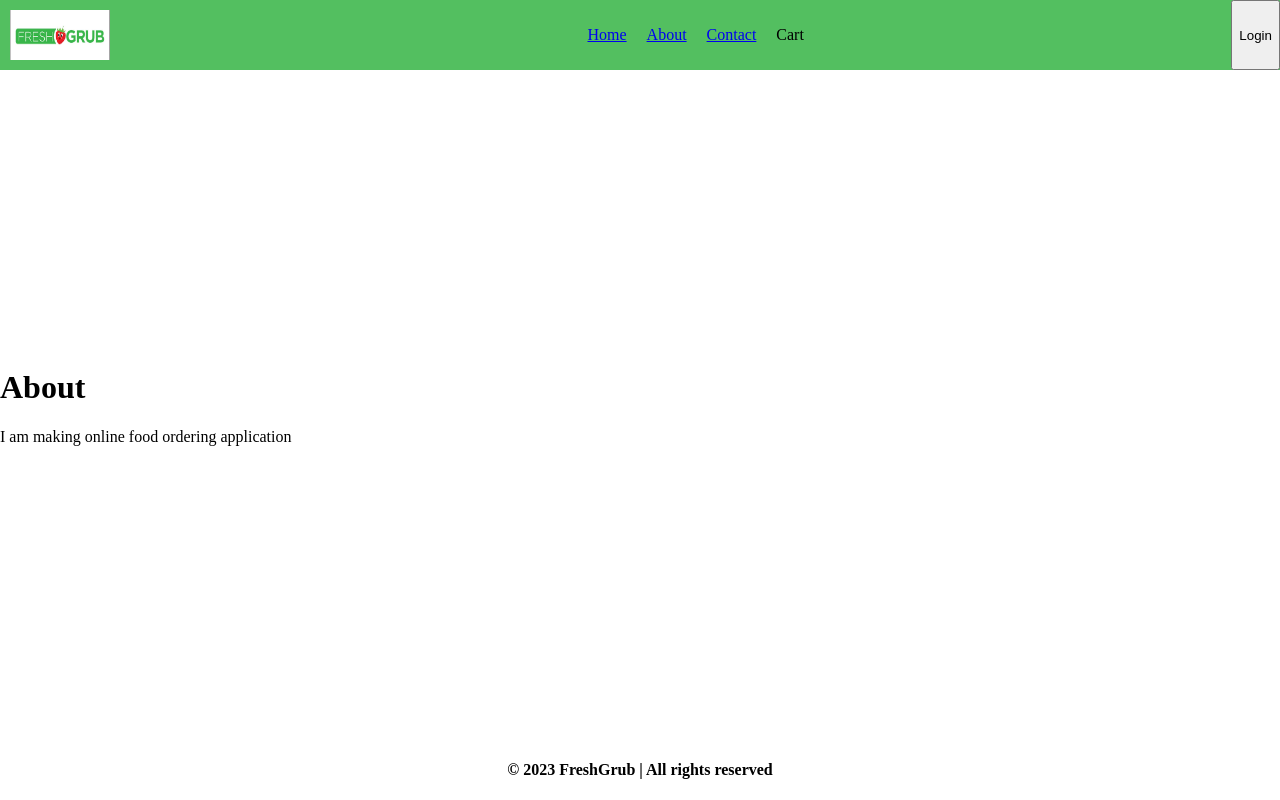
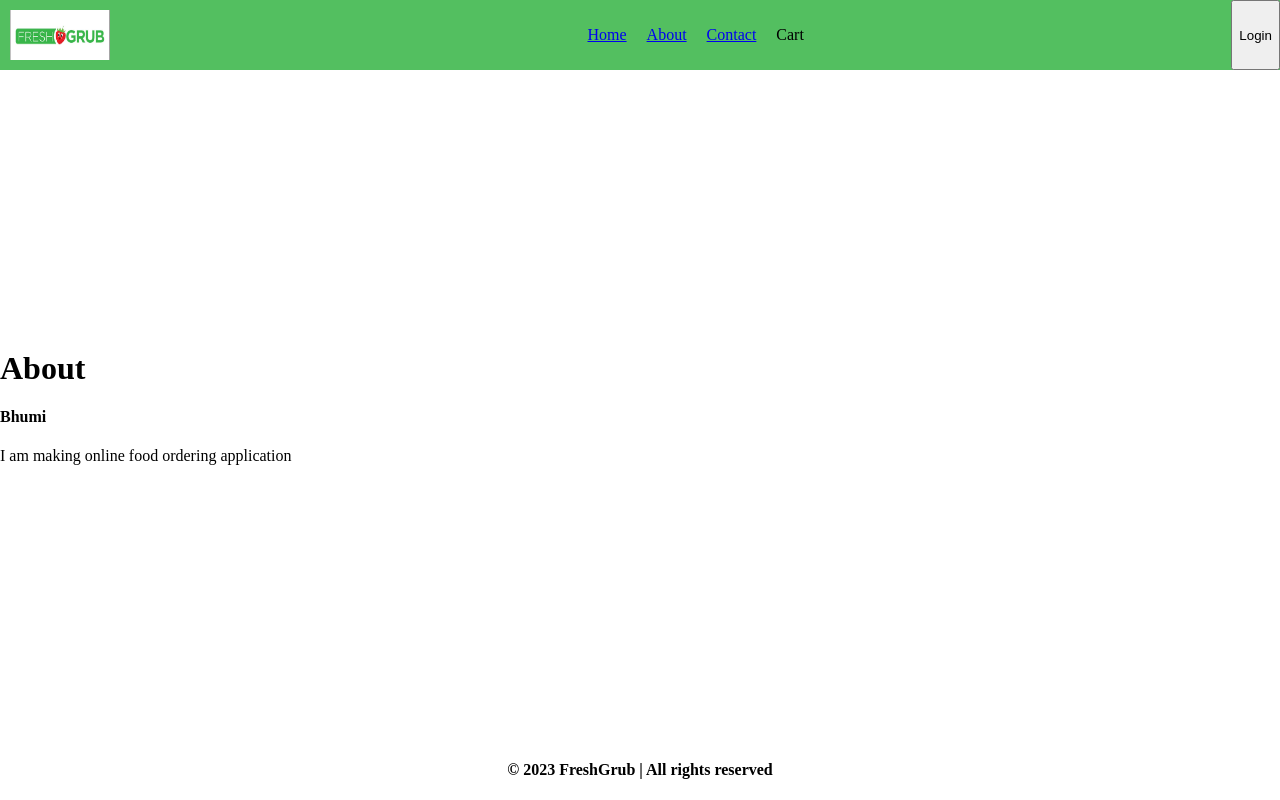
Before and after one commit to mibhumi/FreshGrub, a React (Vite) app: page /about in a window 1280 px wide. Built offline with nearby package versions, Linux system fonts and the light colour scheme.

Commit message:
useconext consume implementation

```diff
--- a/src/components/About.js
+++ b/src/components/About.js
@@ -1,9 +1,15 @@
 import React from 'react'
+import UserContext from "../utils/UserContext";
 
 const About = () => {
   return (
     <div>
         <h1>About</h1>
+        <UserContext.Consumer>
+            {(user)=> (
+                <h4> {user.name} </h4>
+            )}
+        </UserContext.Consumer>
         <p>I am making online food ordering application</p>
     </div>
   )
```
